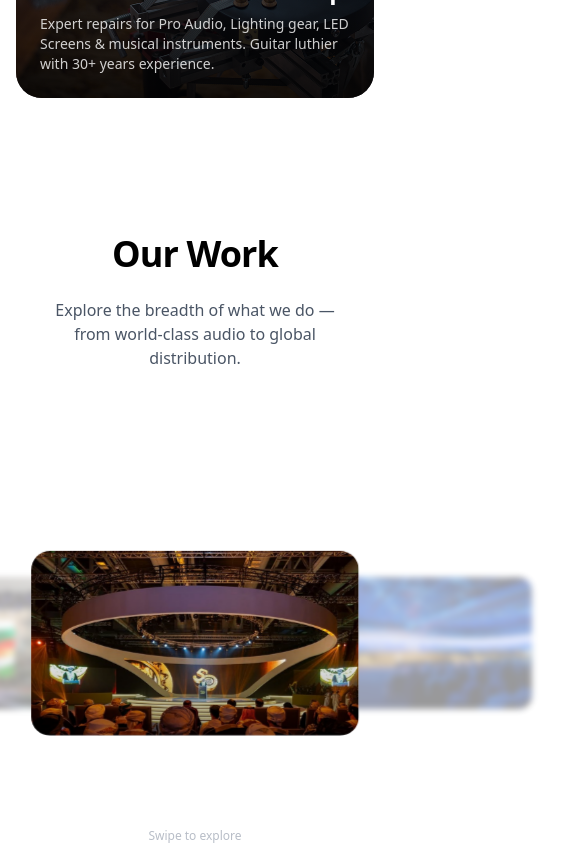
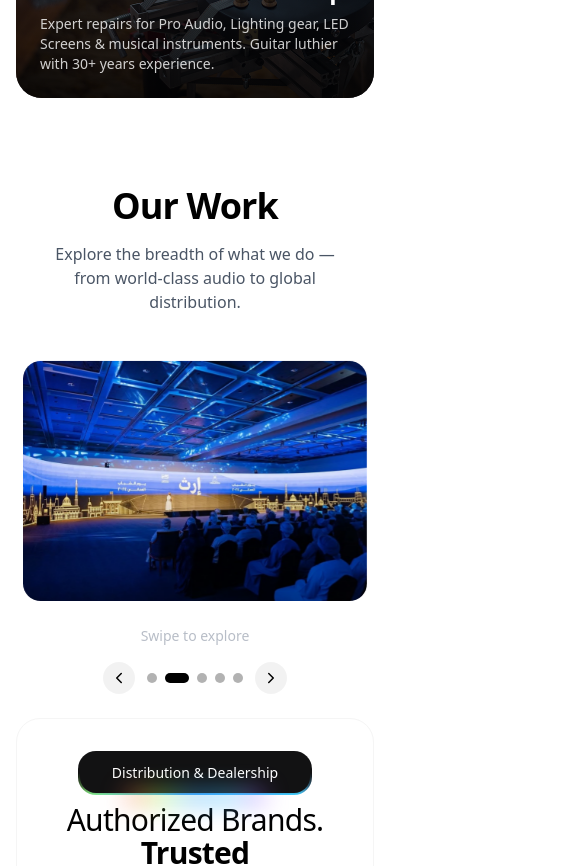
Before and after one commit to androcoders22/talentz, a Next.js app: page / in a window 390 px wide. Shown: the part 1280-2146 px from the top of the page, 585 px wide, since content can reach past the window. Built offline with nearby package versions, Linux system fonts and the light colour scheme.

Commit message:
gallery card fixed

```diff
--- a/components/Gallery.tsx
+++ b/components/Gallery.tsx
@@ -1,7 +1,7 @@
 "use client";
 
-import { useState, useEffect, useRef } from "react";
-import { motion, useSpring, useTransform, useMotionValue } from "framer-motion";
+import { useState, useEffect, useMemo } from "react";
+import { motion, useSpring, useTransform, MotionValue } from "motion/react";
 import TiltedCard from "./TiltedCard";
 import { IconChevronLeft, IconChevronRight } from "@tabler/icons-react";
 
@@ -28,116 +28,60 @@ const projects = [
   },
 ];
 
-const Gallery = () => {
-  const [activeIndex, setActiveIndex] = useState(0);
-  const containerRef = useRef<HTMLDivElement>(null);
-  // x is not directly used as a MotionValue for drag, but springX drives the activeIndex
-  const springX = useSpring(activeIndex, { stiffness: 300, damping: 30 });
+interface GalleryItemProps {
+  project: (typeof projects)[0];
+  index: number;
+  springX: MotionValue<number>;
+  total: number;
+  isMobile: boolean;
+  offset: number;
+}
 
-  // Update spring target when activeIndex changes or on snap
-  useEffect(() => {
-    springX.set(activeIndex);
-  }, [activeIndex, springX]);
-
-  const total = projects.length;
-  const isMobile = typeof window !== "undefined" && window.innerWidth < 768;
-  const offset = isMobile ? 220 : 450;
-
-  const handleNext = () => setActiveIndex((p) => (p + 1) % total);
-  const handlePrev = () => setActiveIndex((p) => (p - 1 + total) % total);
-
-  return (
-    <section className="container mx-auto px-4 py-12 md:py-20">
-      <div className="rounded-[2rem] relative">
-        <div className="pt-12 md:pt-16 pb-8 relative z-10 px-6 text-center">
-          <h2 className="text-4xl md:text-5xl font-bold mb-6 tracking-tight text-black">
-            Our Work
-          </h2>
-          <p className="text-gray-600 max-w-2xl mx-auto text-base md:text-lg mb-4">
-            Explore the breadth of what we do — from world-class audio to global
-            distribution.
-          </p>
-        </div>
-
-        <div className="relative h-[450px] md:h-[550px] w-full flex items-center justify-center">
-          {/* Navigation Buttons */}
-          <button
-            onClick={handlePrev}
-            className="absolute left-4 lg:left-8 z-50 p-3 rounded-full bg-black/5 hover:bg-black/10 transition-all text-black"
-            aria-label="Previous project"
-          >
-            <IconChevronLeft size={24} />
-          </button>
-          <button
-            onClick={handleNext}
-            className="absolute right-4 lg:right-8 z-50 p-3 rounded-full bg-black/5 hover:bg-black/10 transition-all text-black"
-            aria-label="Next project"
-          >
-            <IconChevronRight size={24} />
-          </button>
-
-          {/* Carousel Drag Surface */}
-          <motion.div
-            className="relative w-full h-full flex items-center justify-center touch-none cursor-grab active:cursor-grabbing"
-            drag="x"
-            dragConstraints={{ left: 0, right: 0 }}
-            onDrag={(_, info) => {
-              const dragOffset = info.offset.x / offset;
-              springX.set(activeIndex - dragOffset);
-            }}
-            onDragEnd={(_, info) => {
-              const dragDistance = info.offset.x;
-              const threshold = 50;
-              if (dragDistance < -threshold) {
-                handleNext();
-              } else if (dragDistance > threshold) {
-                handlePrev();
-              } else {
-                springX.set(activeIndex);
-              }
-            }}
-          >
-            {projects.map((project, index) => {
+const GalleryItem = ({
+  project,
+  index,
+  springX,
+  total,
+  isMobile,
+  offset,
+}: GalleryItemProps) => {
   const cardProgress = useTransform(springX, (val: number) => {
-                let diff = index - val;
+    const normalizedVal = ((val % total) + total) % total;
+    let diff = index - normalizedVal;
     while (diff > total / 2) diff -= total;
     while (diff < -total / 2) diff += total;
     return diff;
   });
 
-              const cardX = useTransform(
-                cardProgress,
-                (p: number) => p * offset,
-              );
+  const cardX = useTransform(cardProgress, (p: number) => p * offset);
   const scale = useTransform(
     cardProgress,
     [-1, 0, 1],
     [
-                  isMobile ? 0.75 : 0.85,
-                  isMobile ? 1.05 : 1.15,
-                  isMobile ? 0.75 : 0.85,
+      isMobile ? 0.72 : 0.8,
+      isMobile ? 0.98 : 1.04,
+      isMobile ? 0.72 : 0.8,
     ],
   );
-              const opacity = useTransform(
-                cardProgress,
-                [-1.5, -1, 0, 1, 1.5],
-                [0, 0.4, 1, 0.4, 0],
-              );
-              const zIndex = useTransform(
-                cardProgress,
-                [-1, 0, 1],
-                [10, 50, 10],
-              );
-              const blurValue = useTransform(
-                cardProgress,
-                [-1, 0, 1],
-                [4, 0, 4],
-              );
+  const opacity = useTransform(cardProgress, (p: number) => {
+    if (isMobile) {
+      return Math.abs(p) < 0.55 ? 1 : 0;
+    }
+    const abs = Math.abs(p);
+    if (abs >= 1.5) return 0;
+    if (abs >= 1) return 0.85;
+    return 1 - abs * 0.15;
+  });
+  const zIndex = useTransform(cardProgress, [-1, 0, 1], [10, 50, 10]);
+  const blurValue = useTransform(cardProgress, (p: number) => {
+    if (isMobile) return 0;
+    return Math.min(4, Math.abs(p) * 4);
+  });
+  const blurFilter = useTransform(blurValue, (v: number) => `blur(${v}px)`);
 
   return (
     <motion.div
-                  key={index}
-                  className="absolute top-1/2 left-1/2 rounded-xl overflow-hidden"
+      className="absolute top-[44%] left-1/2 rounded-xl overflow-hidden"
       style={{
         x: cardX,
         translateX: "-50%",
@@ -145,10 +89,7 @@ const Gallery = () => {
         scale,
         zIndex,
         opacity,
-                    filter: useTransform(
-                      blurValue,
-                      (v: number) => `blur(${v}px)`,
-                    ),
+        filter: blurFilter,
         transformStyle: "preserve-3d",
       }}
     >
@@ -157,18 +98,10 @@ const Gallery = () => {
           imageSrc={project.src}
           altText={project.title}
           captionText={project.title}
-                      containerHeight={
-                        isMobile ? "min(320px, 45vw)" : "min(400px, 60vw)"
-                      }
-                      containerWidth={
-                        isMobile ? "min(320px, 80vw)" : "min(750px, 70vw)"
-                      }
-                      imageHeight={
-                        isMobile ? "min(320px, 45vw)" : "min(400px, 60vw)"
-                      }
-                      imageWidth={
-                        isMobile ? "min(320px, 80vw)" : "min(750px, 70vw)"
-                      }
+          containerHeight={isMobile ? "245px" : "min(400px, 54vw)"}
+          containerWidth={isMobile ? "90vw" : "min(820px, 72vw)"}
+          imageHeight={isMobile ? "245px" : "min(400px, 54vw)"}
+          imageWidth={isMobile ? "90vw" : "min(820px, 72vw)"}
           imageObjectFit="cover"
           rotateAmplitude={5}
           scaleOnHover={1.02}
@@ -182,14 +115,137 @@ const Gallery = () => {
       </div>
     </motion.div>
   );
-            })}
+};
+
+const Gallery = () => {
+  const [position, setPosition] = useState(0);
+  const [isMobile, setIsMobile] = useState(false);
+  const springX = useSpring(position, { stiffness: 300, damping: 30 });
+
+  useEffect(() => {
+    const handleResize = () => setIsMobile(window.innerWidth < 768);
+    handleResize();
+    window.addEventListener("resize", handleResize);
+    return () => window.removeEventListener("resize", handleResize);
+  }, []);
+
+  useEffect(() => {
+    springX.set(position);
+  }, [position, springX]);
+
+  const total = projects.length;
+  const offset = isMobile ? 155 : 395;
+  const normalizedPosition = ((position % total) + total) % total;
+
+  const handleNext = () => setPosition((p) => p + 1);
+  const handlePrev = () => setPosition((p) => p - 1);
+  const handleGoTo = (targetIndex: number) => {
+    const forwardDistance = (targetIndex - normalizedPosition + total) % total;
+    const backwardDistance = (normalizedPosition - targetIndex + total) % total;
+
+    if (forwardDistance <= backwardDistance) {
+      setPosition((p) => p + forwardDistance);
+    } else {
+      setPosition((p) => p - backwardDistance);
+    }
+  };
+
+  useEffect(() => {
+    const interval = window.setInterval(() => {
+      setPosition((prev) => prev + 1);
+    }, 3500);
+
+    return () => window.clearInterval(interval);
+  }, [total]);
+
+  return (
+    <section className="container mx-auto px-4">
+      <div className="rounded-[2rem] relative">
+        <div className="pt-12 md:pt-16 pb-0 md:pb-8 relative z-10 px-6 text-center">
+          <h2 className="text-4xl md:text-5xl font-bold mb-4 md:mb-6 tracking-tight text-black">
+            Our Work
+          </h2>
+          <p className="text-gray-600 max-w-2xl mx-auto text-base md:text-lg mb-0 md:mb-4">
+            Explore the breadth of what we do — from world-class audio to global
+            distribution.
+          </p>
+        </div>
+
+        <div className="relative h-95 md:h-125 w-full flex items-center justify-center">
+
+          {/* Carousel Drag Surface */}
+          <motion.div
+            className="relative w-full h-full flex items-center justify-center touch-none cursor-grab active:cursor-grabbing overflow-hidden"
+            drag="x"
+            dragConstraints={{ left: 0, right: 0 }}
+            onDrag={(_, info) => {
+              const dragOffset = info.offset.x / offset;
+              springX.set(position - dragOffset);
+            }}
+            onDragEnd={(_, info) => {
+              const dragDistance = info.offset.x;
+              const threshold = 50;
+              if (dragDistance < -threshold) {
+                handleNext();
+              } else if (dragDistance > threshold) {
+                handlePrev();
+              } else {
+                springX.set(position);
+              }
+            }}
+          >
+            {projects.map((project, index) => (
+              <GalleryItem
+                key={index}
+                project={project}
+                index={index}
+                springX={springX}
+                total={total}
+                isMobile={isMobile}
+                offset={offset}
+              />
+            ))}
           </motion.div>
 
           {/* Swipe Hint */}
-          <div className="absolute bottom-6 left-0 w-full text-center md:hidden pointer-events-none">
-            <p className="text-gray-400 text-xs animate-pulse">
+          <div className="absolute bottom-12 left-0 w-full text-center md:hidden pointer-events-none">
+            <p className="text-gray-400 text-sm animate-pulse">
               Swipe to explore
             </p>
+          </div>
+
+          <div className="absolute bottom-0 left-1/2 -translate-x-1/2 z-50 flex items-center gap-3">
+            <button
+              onClick={handlePrev}
+              className="h-8 w-8 flex items-center justify-center rounded-full bg-black/5 hover:bg-black/10 transition-all text-black"
+              aria-label="Previous project"
+            >
+              <IconChevronLeft size={18} />
+            </button>
+
+            <div className="flex items-center gap-2">
+              {projects.map((project, index) => {
+                const isActive = index === normalizedPosition;
+                return (
+                  <button
+                    key={project.title}
+                    onClick={() => handleGoTo(index)}
+                    aria-label={`Go to ${project.title}`}
+                    aria-current={isActive ? "true" : undefined}
+                    className={`h-2.5 rounded-full transition-all ${isActive ? "w-6 bg-black" : "w-2.5 bg-black/30 hover:bg-black/50"
+                      }`}
+                  />
+                );
+              })}
+            </div>
+
+            <button
+              onClick={handleNext}
+              className="h-8 w-8 flex items-center justify-center rounded-full bg-black/5 hover:bg-black/10 transition-all text-black"
+              aria-label="Next project"
+            >
+              <IconChevronRight size={18} />
+            </button>
           </div>
         </div>
       </div>
--- a/components/TiltedCard.tsx
+++ b/components/TiltedCard.tsx
@@ -109,7 +109,7 @@ export default function TiltedCard({
       )}
 
       <motion.div
-        className="relative transform-3d rounded-[15px] overflow-hidden bg-gray-100 shadow-lg"
+        className="relative transform-3d rounded-[15px] overflow-hidden bg-transparent shadow-lg"
         style={{
           width: imageWidth,
           height: imageHeight,
@@ -136,7 +136,7 @@ export default function TiltedCard({
 
       {showTooltip && (
         <motion.figcaption
-          className="pointer-events-none absolute left-0 top-0 rounded-[4px] bg-white px-[10px] py-[4px] text-[10px] text-[#2d2d2d] opacity-0 z-3 hidden sm:block"
+          className="pointer-events-none absolute left-0 top-0 rounded-lg bg-white px-2.5 py-1 text-[10px] text-[#2d2d2d] opacity-0 z-3 hidden sm:block"
           style={{
             x,
             y,
```
Also changed, not shown: components/Features.tsx (+4 -4 lines). Lines whose indentation alone changed are shown as unchanged.
